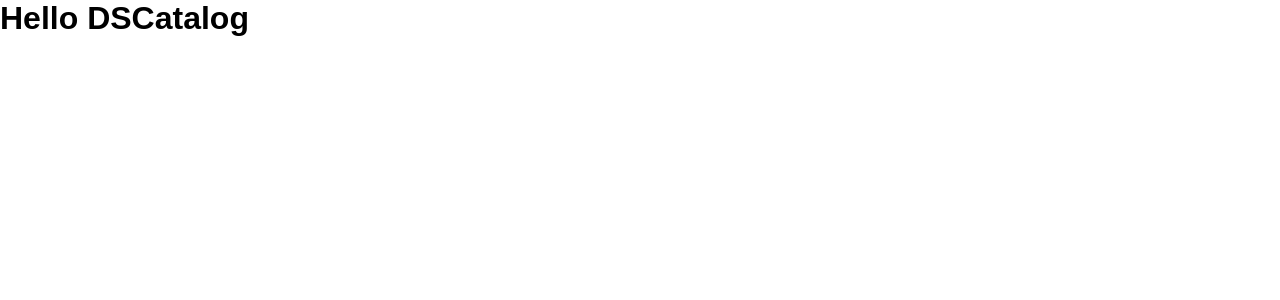
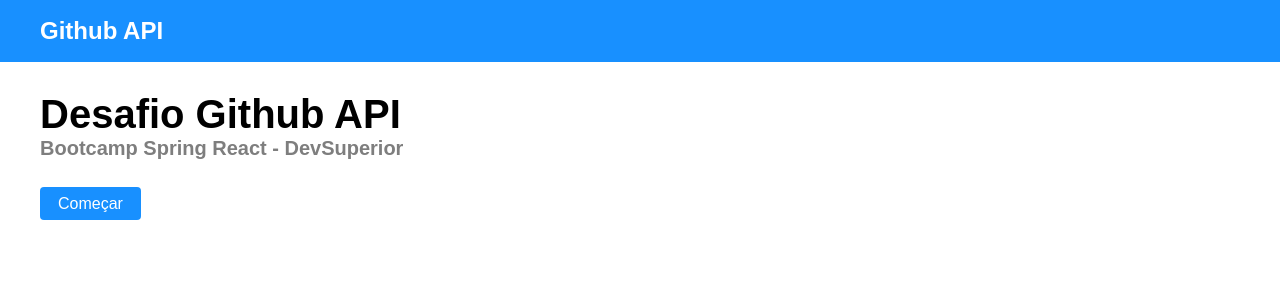
Before and after one commit to miltcn/bds-desafio-mod2-react, a React (Create React App) app: page / in a window 1280 px wide. Shown: the top 300 px of the page. Built offline with nearby package versions, Linux system fonts and the light colour scheme.

Commit message:
Componente Navbar e página Home

```diff
--- a/public/index.html
+++ b/public/index.html
@@ -6,7 +6,7 @@
   <link rel="icon" href="%PUBLIC_URL%/favicon.ico" />
   <meta name="viewport" content="width=device-width, initial-scale=1" />
   <meta name="description" content="Projeto desenvolvido no Bootcamp Spring React - DevSuperior" />
-  <title>API Github</title>
+  <title>Github API</title>
 </head>
 
 <body>
--- a/src/App.tsx
+++ b/src/App.tsx
@@ -1,8 +1,13 @@
+import Navbar from 'components/Navbar';
+import Home from 'pages/Home';
 import './App.css';
 
 function App() {
   return (
-   <h1>Hello DSCatalog</h1>
+   <div>
+     <Navbar />
+     <Home />
+   </div>
   );
 }
 
--- /dev/null
+++ b/src/components/Navbar/index.tsx
@@ -0,0 +1,11 @@
+import './styles.css';
+
+const Navbar = () => {
+  return (
+      <nav className="nav">
+        <h1>Github API</h1>
+      </nav>
+  );
+}
+
+export default Navbar;
--- /dev/null
+++ b/src/components/Navbar/styles.css
@@ -0,0 +1,12 @@
+.nav {
+  width: 100vw;
+  height: 62px;
+  background-color: #1890FF;
+  display: flex;
+  align-items: center;
+}
+
+nav h1 {
+  color: #FFFFFF;
+  margin-left: 40px;
+}
--- /dev/null
+++ b/src/pages/Home/index.tsx
@@ -0,0 +1,17 @@
+import './styles.css';
+
+const Home = () => {
+  return (
+    <div className="home-container">
+      <h1>
+        Desafio Github API
+      </h1>
+      <p>
+        Bootcamp Spring React - DevSuperior
+      </p>
+      <a href="/">Começar</a>
+    </div>
+  );
+}
+
+export default Home;
--- /dev/null
+++ b/src/pages/Home/styles.css
@@ -0,0 +1,25 @@
+.home-container {
+  padding: 30px 40px;
+}
+
+.home-container h1 {
+  font-size: 40px;
+}
+
+.home-container p {
+  font-size: 20px;
+  color: #7E7E7E;
+  font-weight: bold;
+  margin-bottom: 35px;
+}
+
+.home-container a {
+  color: #FFF;
+  padding: 8px 18px;
+  background: #1890FF;
+  border-radius: 4px;
+}
+
+.home-container a:hover {
+  color: #FFF;
+}
```
